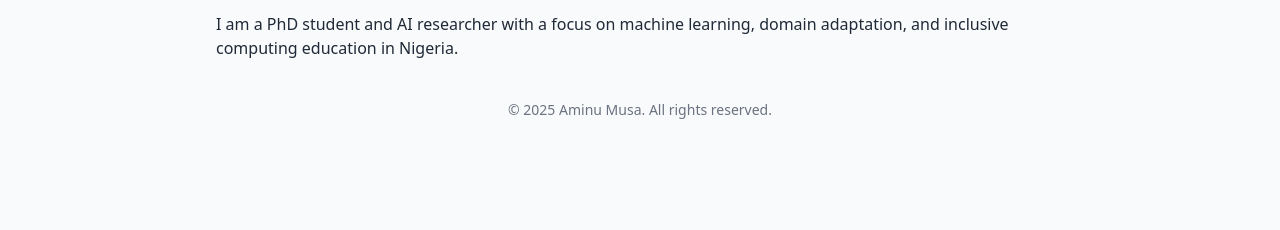
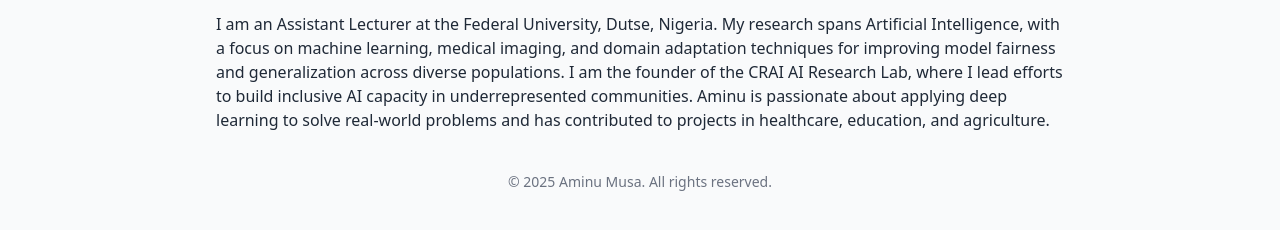
Before and after one commit to El-amin/Amusa, a plain HTML site: page about.html in a window 1280 px wide. Shown: the part 120-350 px from the top of the page. Drawn offline with nearby package versions, Linux system fonts and the light colour scheme.

Commit message:
Update about.html

```diff
--- a/about.html
+++ b/about.html
@@ -18,7 +18,11 @@
   </nav>
   <main class="max-w-4xl mx-auto p-6">
     <h1 class="text-3xl font-bold mb-4">About Me</h1>
-    <p>I am a PhD student and AI researcher with a focus on machine learning, domain adaptation, and inclusive computing education in Nigeria.</p>
+    <p>
+I am an Assistant Lecturer  at the Federal University, Dutse, Nigeria. My research spans Artificial Intelligence, with a focus on machine learning, medical imaging, and domain adaptation techniques for improving model fairness and generalization across diverse populations.
+
+I am the founder of the CRAI AI Research Lab, where I lead efforts to build inclusive AI capacity in underrepresented communities. Aminu is passionate about applying deep learning to solve real-world problems and has contributed to projects in healthcare, education, and agriculture.
+</p>
   </main>
   <footer class="text-center py-4 text-sm text-gray-500">
     &copy; 2025 Aminu Musa. All rights reserved.
```
